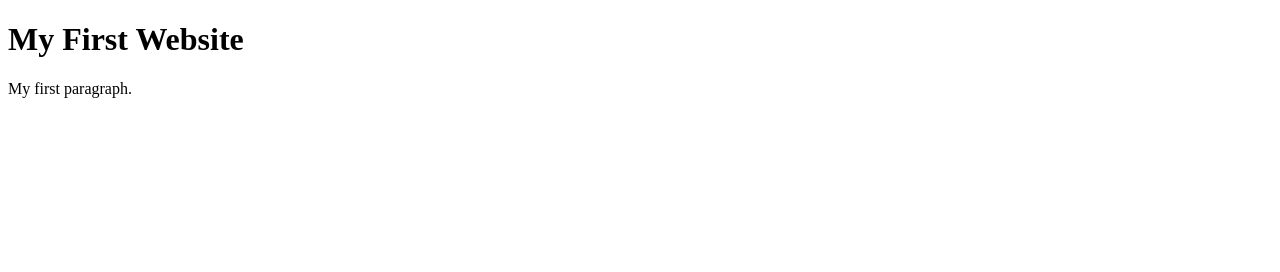
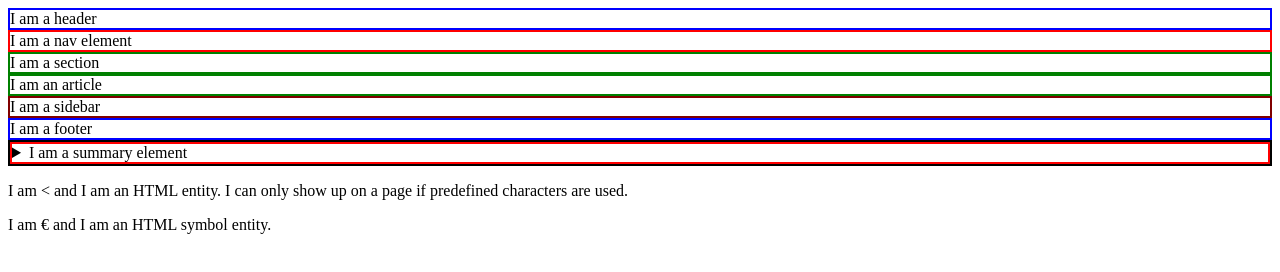
Before and after one commit to aadityadeshmukh/html-layouts-entities-symbols, a website: page index.html in a window 1280 px wide. Drawn offline with Linux system fonts and the light colour scheme.

Commit message:
layouts-entities-symbols

```diff
--- a/index.html
+++ b/index.html
@@ -1,12 +1,24 @@
 <!DOCTYPE html>
 <html>
-  <head>
-    <title>Page Title</title>
-  </head>
-  <body>
 
-    <h1>My First Website</h1>
-    <p>My first paragraph.</p>
+<head>
+	<title>Page Title</title>
+</head>
 
-  </body>
+<body>
+	<header style="border: 2px solid blue">I am a header</header>
+	<nav style="border: 2px solid red">I am a nav element</nav>
+	<section style="border: 2px solid green">I am a section</section>
+	<article style="border: 2px solid green">I am an article</article>
+	<aside style="border: 2px solid maroon">I am a sidebar</aside>
+	<footer style="border: 2px solid blue">I am a footer</footer>
+	<details style="border: 2px solid black">
+		<summary style="border: 2px solid red">I am a summary element</summary>
+	</details>
+
+<p>I am &lt and I am an HTML entity. I can only show up on a page if predefined characters are used.</p>
+</body>
+<p>I am &euro; and I am an HTML symbol entity. </p>
+</body>
+
 </html>
```
